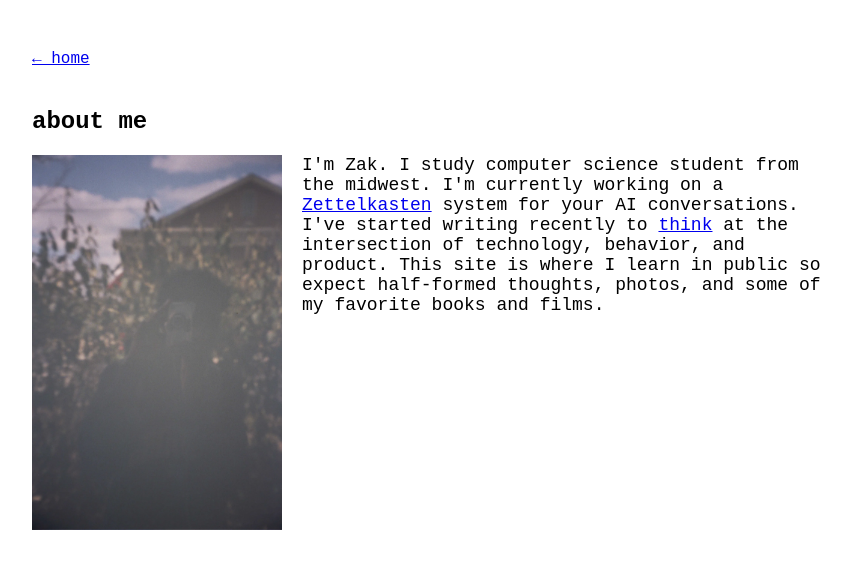
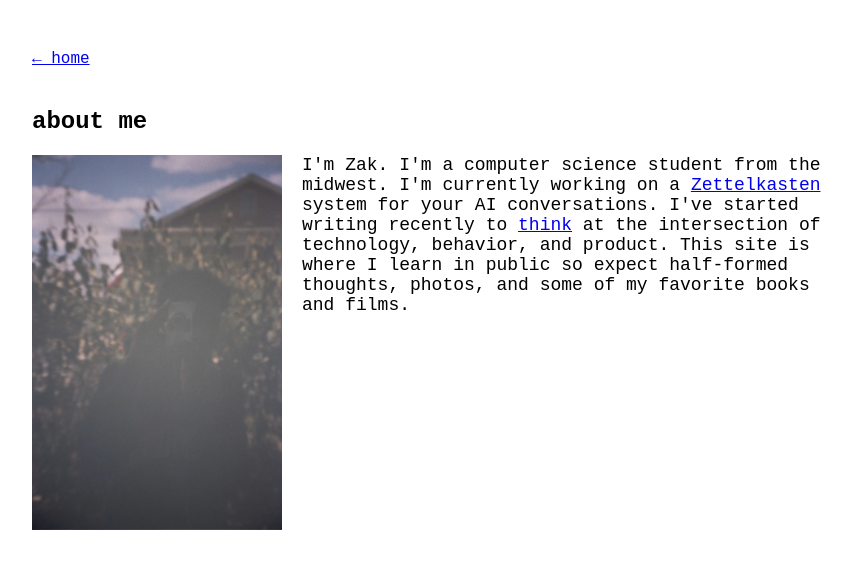
Before and after one commit to hass480/blog, a plain HTML site: page about.html in a window 1280 px wide. Shown: the whole page, without its empty margins (208-1059 px from the left). Drawn offline with Linux system fonts and the light colour scheme.

Commit message:
Update about.html

```diff
--- a/about.html
+++ b/about.html
@@ -11,7 +11,7 @@
 
 <img src="images/about_photo.jpg" class="about-photo">
 
-<p style="margin: 0">I'm Zak. I study computer science student from the midwest. I'm currently working on a <a href="https://zettelkasten.de/introduction/" target="_blank">Zettelkasten</a> system for your AI conversations. I've started writing recently to <a href="https://paulgraham.com/words.html" target="_blank">think</a> at the intersection of technology, behavior, and product. This site is where I learn in public so expect half-formed thoughts, photos, and some of my favorite books and films.</p>
+<p style="margin: 0">I'm Zak. I'm a computer science student from the midwest. I'm currently working on a <a href="https://zettelkasten.de/introduction/" target="_blank">Zettelkasten</a> system for your AI conversations. I've started writing recently to <a href="https://paulgraham.com/words.html" target="_blank">think</a> at the intersection of technology, behavior, and product. This site is where I learn in public so expect half-formed thoughts, photos, and some of my favorite books and films.</p>
 
 </body>
 </html>
```
